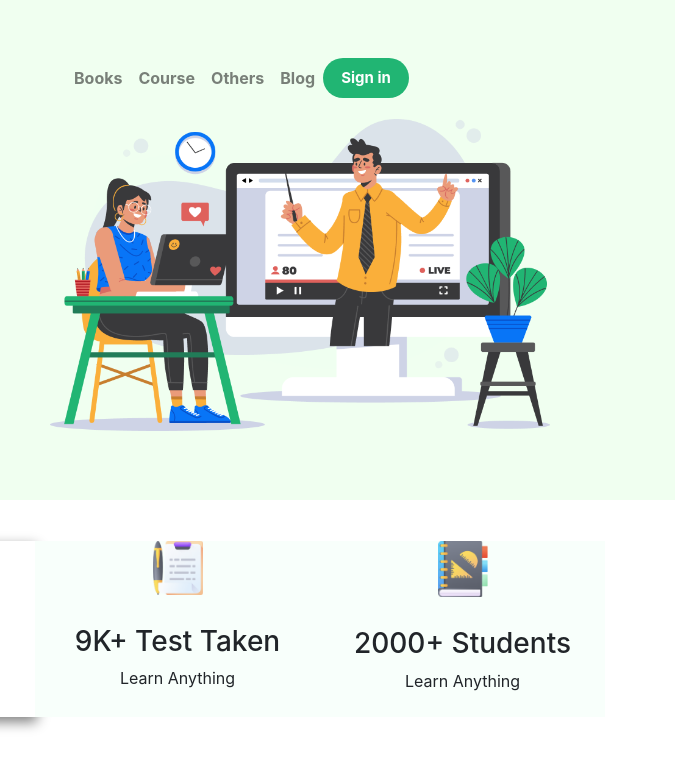
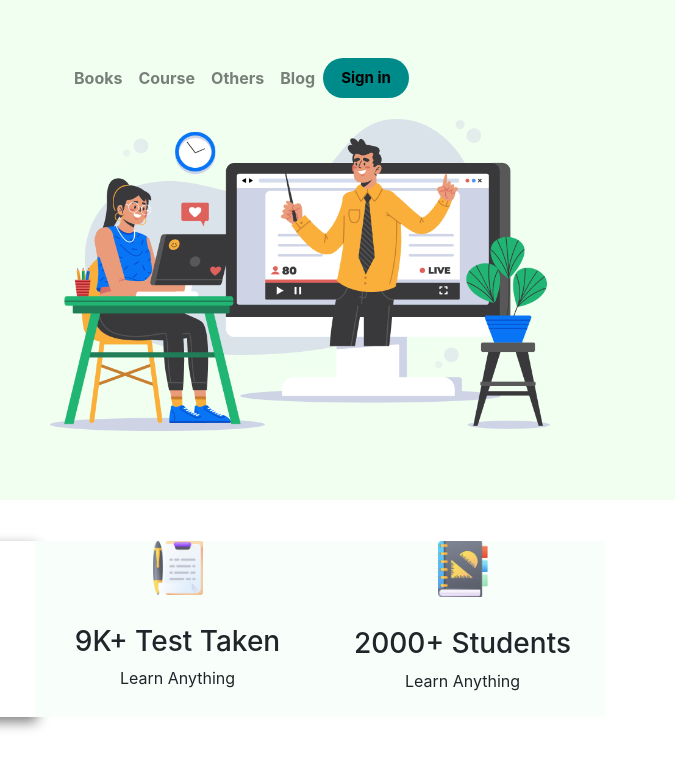
Before and after one commit to tareqazeez1/E-School, a plain HTML site: page index.html in a window 1280 px wide. In both pictures the pointer is over the button "Sign in". Shown: the full height of the page, 605-1280 px from the left. Drawn offline with nearby package versions, Linux system fonts and the light colour scheme.

Commit message:
button done

```diff
--- a/style.css
+++ b/style.css
@@ -1,4 +1,4 @@
-/* For 1st section */
+/* Style for 1st section */
 .header1{
     background-color:#F0FFF0;
     height: 500px;
@@ -18,9 +18,6 @@
     width: 500px;
 }
 
-.shad1{
-    box-shadow: gray 2px 5px 12px;
-}
 
 .button1 {
     font-size: 15px;
@@ -34,7 +31,15 @@
     border: none;
     cursor: pointer;
 }
-/* ******* */
+
+.button1:hover{
+
+    background:darkcyan;
+    text-decoration: none;
+    color: black;
+}
+
+/* Style for 2nd section. */
 
 .set-icon img{
     width: 50px;
@@ -52,6 +57,11 @@
   box-shadow: 5px 5px 10px lightgray;
   cursor: pointer;
 }
+
+.shad1{
+    box-shadow: gray 2px 5px 12px;
+}
+
 .bg-color{
     background-color: #F8FFFB;
 }
```
